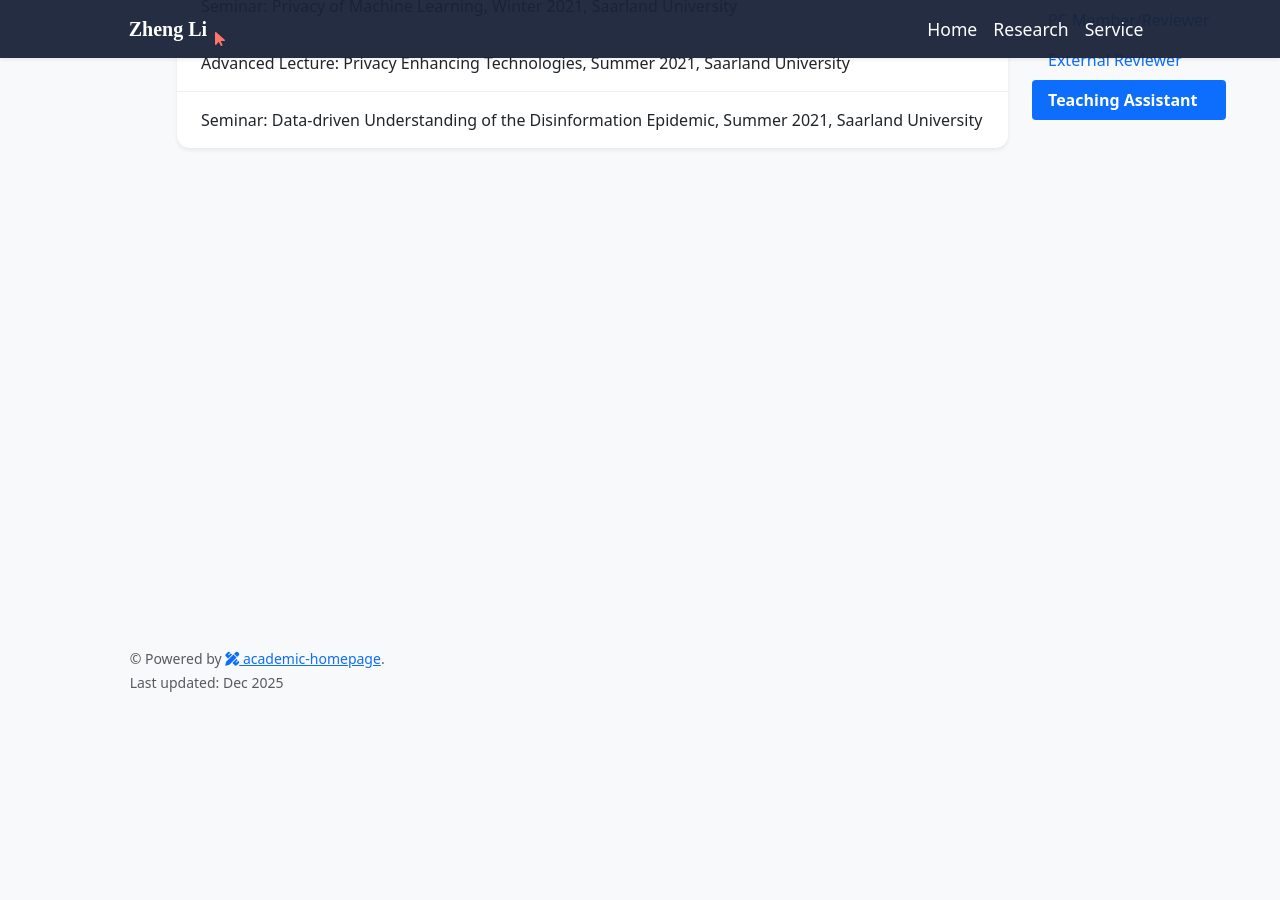
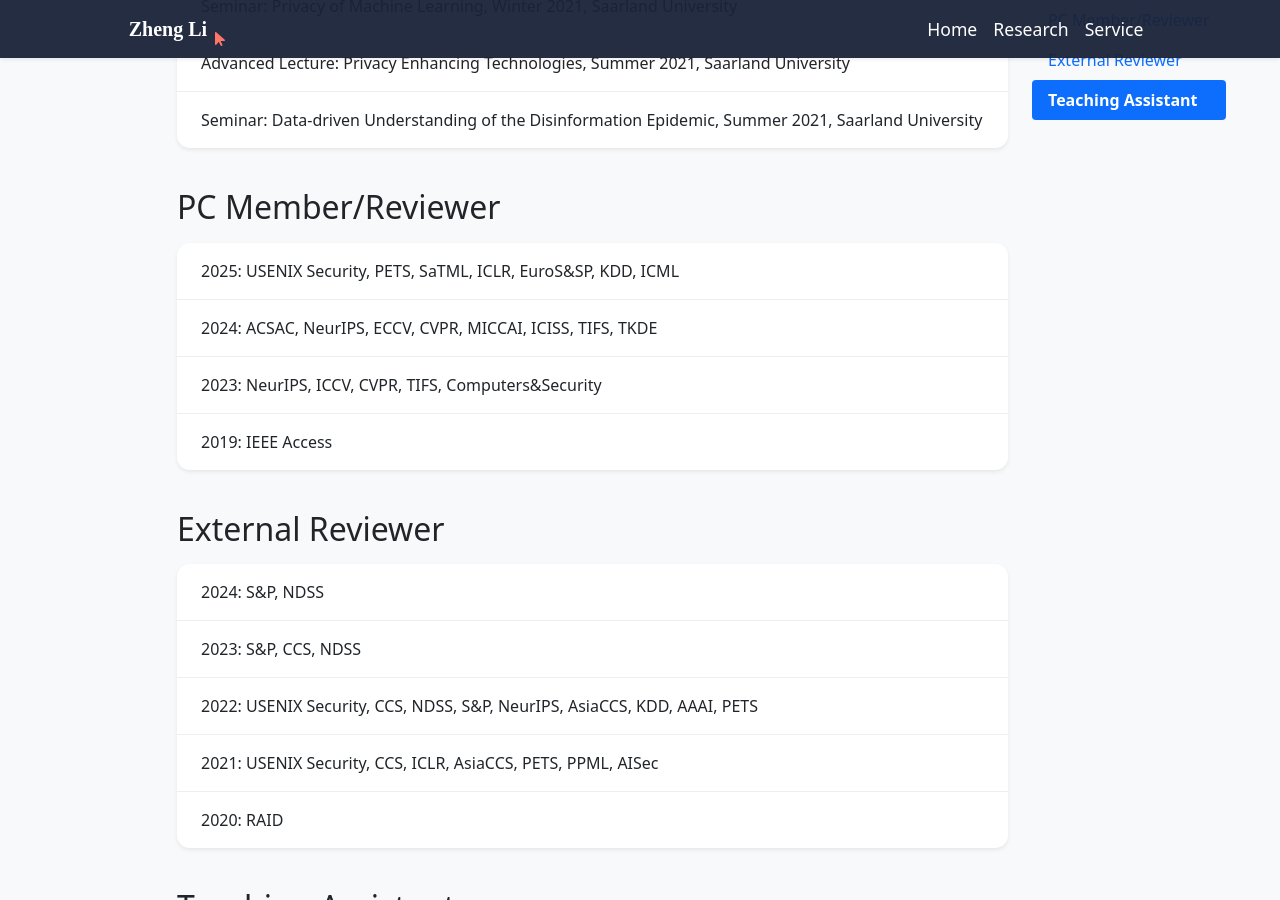
Before and after one commit to shuaichaosong/shuaichaosong.github.io, a Jekyll site: the page built from service.html, in a window 1280 px wide and 900 px high, scrolled down 1051 px. Built offline with Jekyll 4.4.1, drawn with Linux system fonts in a browser that asks for light colours; nearby versions of some CDN libraries; some web fonts are replaced; a style sheet for code colours, icons or effects is not loaded; before the commit the page ends 1761 px from its top, so only the background shows below that; some of the changed text lies outside the part shown.

```diff
--- a/service.html
+++ b/service.html
@@ -100,6 +98,39 @@ container_class: container-xl
                     </ul>
                 </div>
 
+                <h2 class="pt-4" id="section-pc-member">PC Member/Reviewer</h2>
+                <div class="my-3 p-0 bg-white shadow-sm rounded-xl">
+                    <ul class="content-list">
+                        <li class="content-item">2025: USENIX Security, PETS, SaTML, ICLR, EuroS&SP, KDD, ICML</li>
+                        <li class="content-item">2024: ACSAC, NeurIPS, ECCV, CVPR, MICCAI, ICISS, TIFS, TKDE</li>
+                        <li class="content-item">2023: NeurIPS, ICCV, CVPR, TIFS, Computers&Security</li>
+                        <li class="content-item">2019: IEEE Access</li>
+                    </ul>
+                </div>
+
+                <h2 class="pt-4" id="section-external-reviewer">External Reviewer</h2>
+                <div class="my-3 p-0 bg-white shadow-sm rounded-xl">
+                    <ul class="content-list">
+                        <li class="content-item">2024: S&P, NDSS</li>
+                        <li class="content-item">2023: S&P, CCS, NDSS</li>
+                        <li class="content-item">2022: USENIX Security, CCS, NDSS, S&P, NeurIPS, AsiaCCS, KDD, AAAI, PETS</li>
+                        <li class="content-item">2021: USENIX Security, CCS, ICLR, AsiaCCS, PETS, PPML, AISec</li>
+                        <li class="content-item">2020: RAID</li>
+                    </ul>
+                </div>
+
+                <h2 class="pt-4" id="section-teaching-assistant">Teaching Assistant</h2>
+                <div class="my-3 p-0 bg-white shadow-sm rounded-xl">
+                    <ul class="content-list">
+                        <li class="content-item">Advanced Lecture: Attacks Against Machine Learning Models, Summer 2024, Saarland University</li>
+                        <li class="content-item">Advanced Lecture: Machine Learning Privacy, Summer 2022, Saarland University</li>
+                        <li class="content-item">Seminar: Data-driven Understanding of the Disinformation Epidemic, Summer 2022, Saarland University</li>
+                        <li class="content-item">Seminar: Privacy of Machine Learning, Winter 2021, Saarland University</li>
+                        <li class="content-item">Advanced Lecture: Privacy Enhancing Technologies, Summer 2021, Saarland University</li>
+                        <li class="content-item">Seminar: Data-driven Understanding of the Disinformation Epidemic, Summer 2021, Saarland University</li>
+                    </ul>
+                </div>
+
                 <div style="height: 50vh;"></div>
 
             </div>
```
Also changed, not shown: other parts of service.html (+0 -2 lines).
